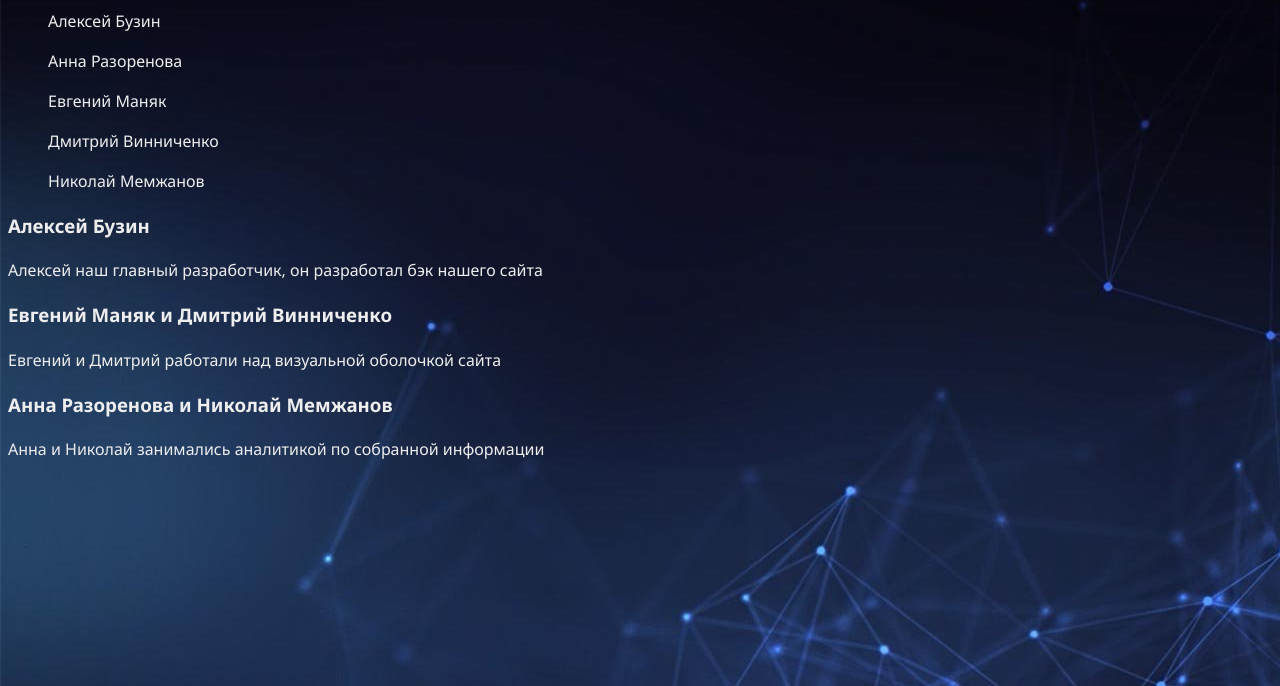
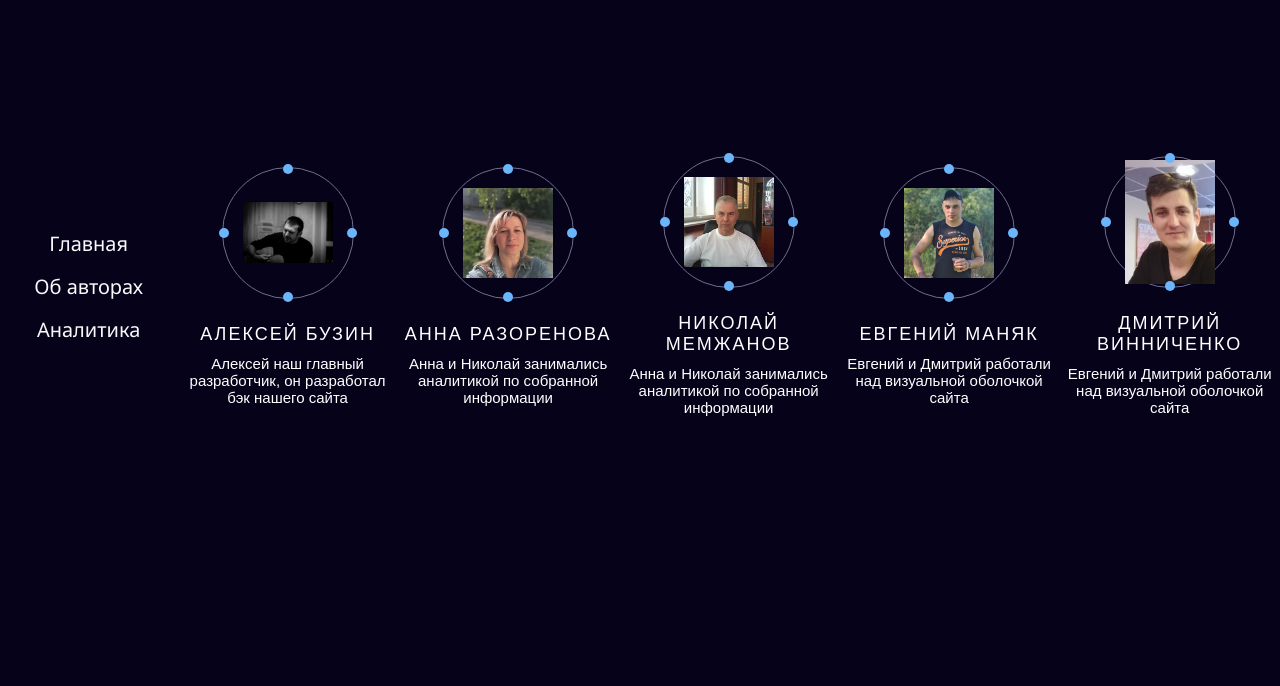
Before and after one commit to Yammazaki/Analytics, a plain HTML site: page Judgin/templates/about_us.html in a window 1280 px wide. Shown: the part 114-800 px from the top of the page. Drawn offline with Linux system fonts and the light colour scheme.

Commit message:
about us - part 1

```diff
--- a/Judgin/static/css/about.css
+++ b/Judgin/static/css/about.css
@@ -3,8 +3,100 @@
 body {
     font-family: 'Noto Sans', sans-serif;
     background-color: #f4f4f4;
-    color: #eee;
-    line-height: 1.5;
-    background: url(../images/bg.jpg);
+    display: flex;
+    justify-content: center;
+    align-items: center;
+    min-height: 100vh;
+    margin: 0;
+    padding: 0;
+    background: #05021a;
+}
 
+.nav {
+    text-align: center;
+    justify-content: center;
 }
+
+.nav-link {
+    display: inline-block;
+    padding: 8px 12px;
+    text-decoration: none;
+    color: #faf9f9;
+    font-size: 20px;
+}
+
+.nav-link:hover {
+    background-color: #1A0b2e;
+}
+
+.wrap {
+    display: flex;
+    justify-content: space-between;
+    align-items: center;
+    max-width: %;
+}
+
+.informBlock {
+    display: flex;
+    flex-direction: column;
+    align-items: center;
+    width: 30%;
+}
+
+.symbol {
+    border: 1px solid #716d8f;
+    border-radius: 50%;
+    width: 130px;
+    height: 130px;
+    display: flex;
+    justify-content: center;
+    align-items: center;
+}
+
+.symbol img {
+    max-width: 90px;
+}
+
+.point {
+    width: 10px;
+    height: 10px;
+    border-radius: 50%;
+    position: fixed;
+    background: #6bb5fb;
+}
+
+.point1 {
+    margin-top: -128px;
+}
+
+.point2 {
+    margin-top: 128px;
+}
+
+.point3 {
+    margin-left: -128px;
+}
+
+.point4 {
+    margin-left: 128px;
+}
+
+.informText {
+    text-align: center;
+    font-family: sans-serif;
+}
+
+.mainText {
+    text-transform: uppercase;
+    color: #fff;
+    letter-spacing: 2px;
+    font-size: 18px;
+    font-weight: lighter;
+    margin: 25px 0 10px 0;
+}
+
+.secondText {
+    color: #fff;
+    font-size: 15px;
+    margin: 0;
+}
--- a/Judgin/templates/about_us.html
+++ b/Judgin/templates/about_us.html
@@ -12,28 +12,79 @@
         <a class="nav-link" href="home.html">Главная</a>
         <a class="nav-link" href="about_us.html">Об авторах</a>
         <a class="nav-link" href="#">Аналитика</a>
-      </div>
-    <div class="title_we">
-        <h1>Наша команда</h1>
-        <div class="list_we">
-            <ul>Алексей Бузин</ul>
-            <ul>Анна Разоренова</ul>
-            <ul>Евгений Маняк</ul>
-            <ul>Дмитрий Винниченко</ul>
-            <ul>Николай Мемжанов</ul>
-        </div>
-        <div class="text_we">
-            <h3>Алексей Бузин</h3>
-            <p>Алексей наш главный разработчик, он разработал бэк нашего сайта</p>
-            <h3>Евгений Маняк и Дмитрий Винниченко</h3>
-            <p>Евгений и Дмитрий работали над визуальной оболочкой сайта</p>
-            <h3>Анна Разоренова и Николай Мемжанов</h3>
-            <p>Анна и Николай занимались аналитикой по собранной информации</p>
-        </div>
-        <div class="photo_we">
+    </div>
+    <div class="wrap">
 
+        <div class="informBlock">
+            <div class="symbol">
+                <img src="/Judgin/static/images/Alex.jpg" alt="">
+                <span class="point point1"></span>
+                <span class="point point2"></span>
+                <span class="point point3"></span>
+                <span class="point point4"></span>
+            </div>
+            <div class="informText">
+                <h5 class="mainText">Алексей Бузин</h5>
+                <p class="secondText">Алексей наш главный разработчик, он разработал бэк нашего сайта</p>
+            </div>
         </div>
 
+        <div class="informBlock">
+            <div class="symbol">
+                <img src="/Judgin/static/images/Anna.jpg" alt="">
+                <span class="point point1"></span>
+                <span class="point point2"></span>
+                <span class="point point3"></span>
+                <span class="point point4"></span>
+            </div>
+            <div class="informText">
+                <h5 class="mainText">Анна Разоренова</h5>
+                <p class="secondText">Анна и Николай занимались аналитикой по собранной информации</p>
+            </div>
+        </div>
+
+        <div class="informBlock">
+            <div class="symbol">
+                <img src="/Judgin/static/images/Nick.jpg" alt="">
+                <span class="point point1"></span>
+                <span class="point point2"></span>
+                <span class="point point3"></span>
+                <span class="point point4"></span>
+            </div>
+            <div class="informText">
+                <h5 class="mainText">Николай Мемжанов</h5>
+                <p class="secondText">Анна и Николай занимались аналитикой по собранной информации</p>
+            </div>
+        </div>
+
+        <div class="informBlock">
+            <div class="symbol">
+                <img src="/Judgin/static/images/Evgen.jpg" alt="">
+                <span class="point point1"></span>
+                <span class="point point2"></span>
+                <span class="point point3"></span>
+                <span class="point point4"></span>
+            </div>
+            <div class="informText">
+                <h5 class="mainText">Евгений Маняк</h5>
+                <p class="secondText">Евгений и Дмитрий работали над визуальной оболочкой сайта</p>
+            </div>
+        </div>
+
+        <div class="informBlock">
+            <div class="symbol">
+                <img src="/Judgin/static/images/Dmitry.jpg" alt="">
+                <span class="point point1"></span>
+                <span class="point point2"></span>
+                <span class="point point3"></span>
+                <span class="point point4"></span>
+            </div>
+            <div class="informText">
+                <h5 class="mainText">Дмитрий Винниченко</h5>
+                <p class="secondText">Евгений и Дмитрий работали над визуальной оболочкой сайта</p>
+            </div>
+        </div>
     </div>
+
 </body>
 </html>
```
Also changed, not shown: Judgin/static/images/Alex.jpg (added), Judgin/static/images/Anna.jpg (added), Judgin/static/images/Dmitry.jpg (added), Judgin/static/images/Evgen.jpg (added), Judgin/static/images/Nick.jpg (added).
